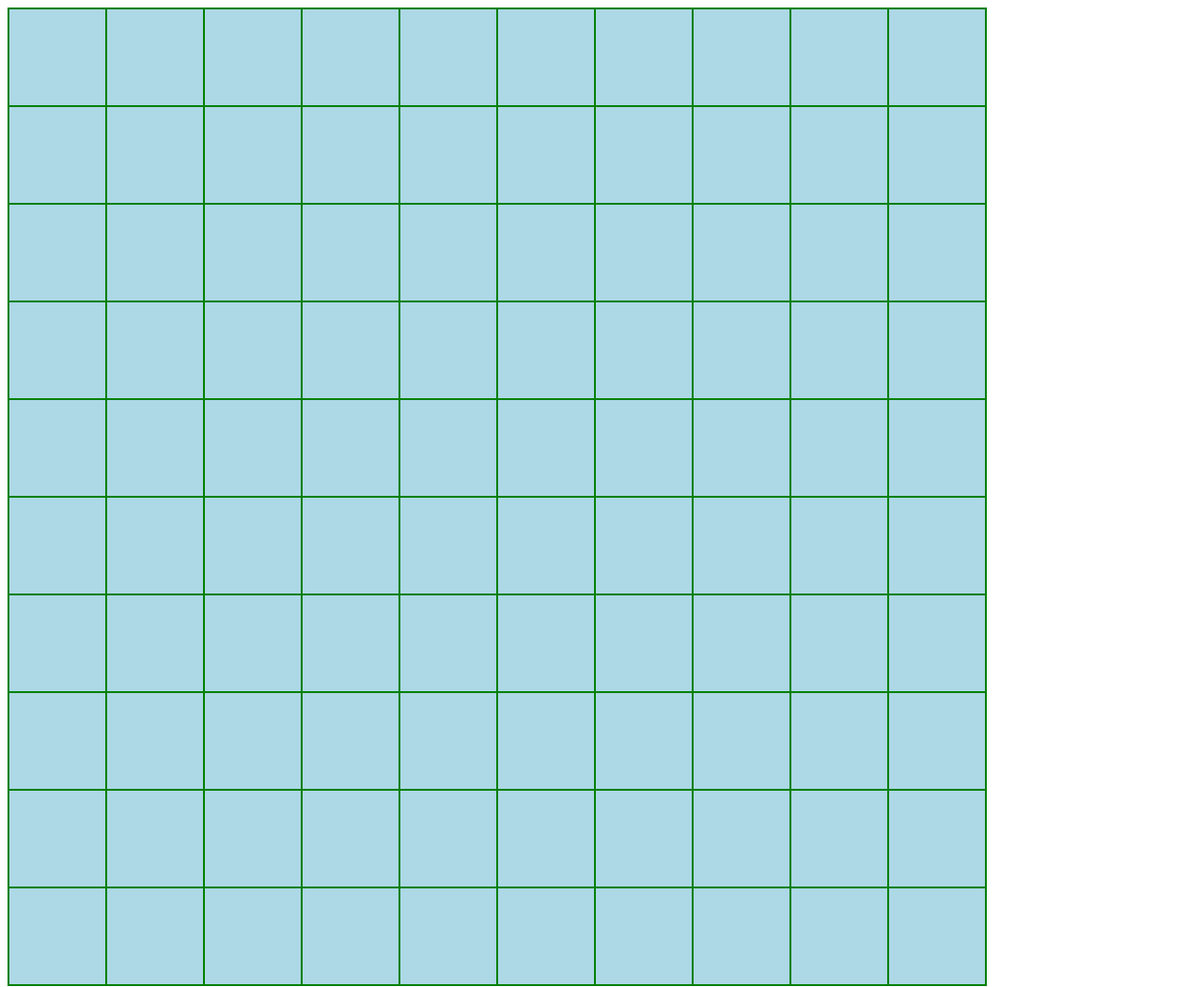
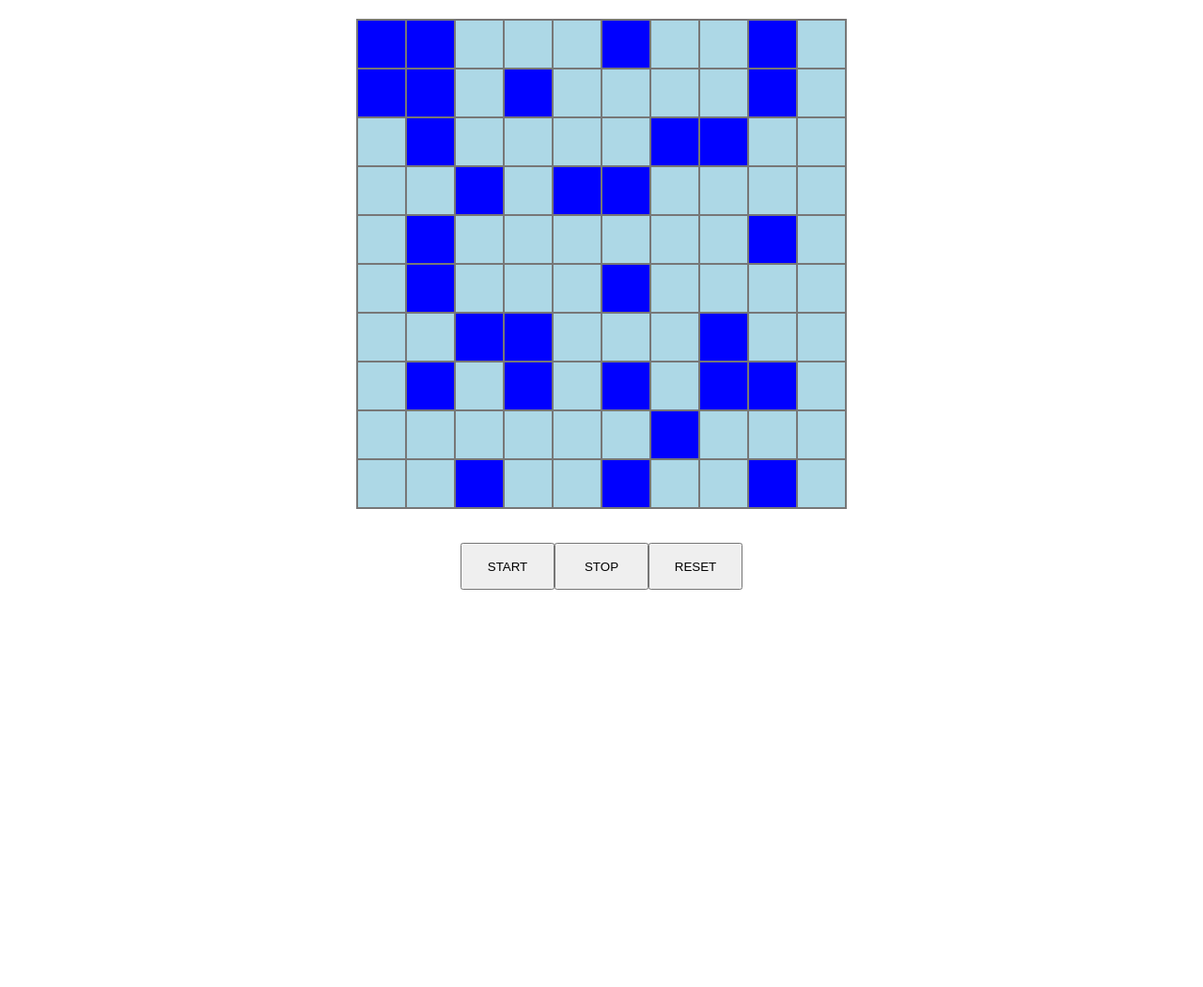
Before and after one commit to marconardin/game_of_life, a plain HTML site: page index.html in a window 1280 px wide. Shown: the whole page at 94% size. After the commit the page ends 800 px from the top, so only its background shows below. Drawn offline with Linux system fonts and the light colour scheme.

Commit message:
Create cell effects and control buttons

```diff
--- a/index.html
+++ b/index.html
@@ -3,6 +3,7 @@
   <head>
     <meta charset="UTF-8" />
     <meta name="viewport" content="width=device-width, initial-scale=1.0" />
+    <link rel="stylesheet" href="style/reset.css" />
     <link rel="stylesheet" href="style/style.css" />
     <script src="src/script.js" defer></script>
     <title>Document</title>
--- a/src/script.js
+++ b/src/script.js
@@ -1,12 +1,16 @@
 document.addEventListener("DOMContentLoaded", () => {
+  let random = true;
+
   createBoard();
-  randomizeCells();
+  if (random) randomizeCells();
+  clickCellOnOff();
+  createButtons();
 });
 
 function createBoard() {
-  console.log("test");
   const N = 10;
   const tbl = document.createElement("table");
+  tbl.style.margin = "20px auto 20px auto";
   document.body.appendChild(tbl);
   document.body.appendChild(document.createElement("p"));
   for (let i = 0; i < N; i++) {
@@ -18,12 +22,47 @@ function createBoard() {
     }
   }
 }
-/*
+
 function randomizeCells() {
-    const cells = document.querySelectorAll('td');
-    newCells = cells.map(cell => {
-        // 50% chance to fill cell
-        const filled = Math.floor(Math.random() * Math.floor(2));
+  const cells = document.querySelectorAll("td");
+  cells.forEach((cell) => {
+    // 25% chance to fill cell
+    const filled = Math.random() < 0.25;
+    if (filled) {
+      cell.classList.add("filled");
+    }
+  });
+}
+
+function clickCellOnOff() {
+  const cells = document.querySelectorAll("td");
+  cells.forEach((cell) => {
+    cell.addEventListener("click", function () {
+      this.classList.toggle("filled");
+      this.style.backgroundColor = "";
     });
+    cell.addEventListener("mouseover", function () {
+      this.style.backgroundColor = "pink";
+    });
+    cell.addEventListener("mouseout", function () {
+      this.style.backgroundColor = "";
+    });
+  });
 }
-*/
+
+function createButtons() {
+  const btns = ['START', 'STOP', 'RESET'];
+  const btnBox = document.createElement('div');
+  document.body.appendChild(btnBox);
+  btnBox.style.margin = "auto";
+  btnBox.style.padding = "1rem";
+  btnBox.style.display = "flex";
+  btnBox.style.justifyContent = "center";
+  for (let btnText of btns) {
+    const startBtn = document.createElement("button");
+    startBtn.style.height = "50px";
+    startBtn.style.width = "100px";
+    startBtn.innerText = btnText;
+    btnBox.appendChild(startBtn);
+  }
+}
--- a/style/style.css
+++ b/style/style.css
@@ -1,9 +1,17 @@
 table {
-  background-color: green;
+  background-color: #777;
 }
 
 td {
   background-color: lightblue;
-  height: 100px;
-  width: 100px;
+  height: 50px;
+  width: 50px;
 }
+
+/* td.empty {
+  background-color: lightblue;
+} */
+
+td.filled {
+  background-color: blue;
+}
```
